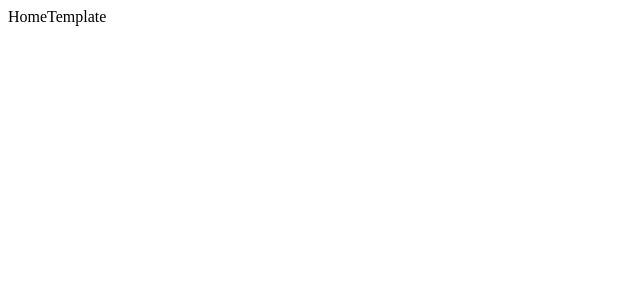
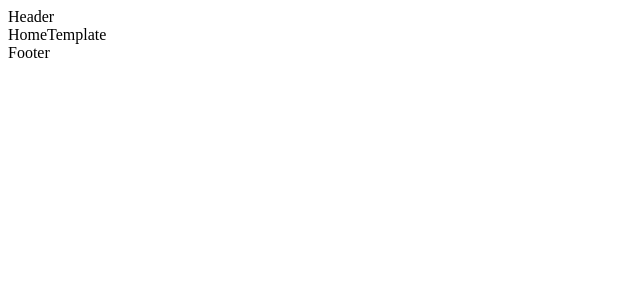
Before and after one commit to spring1826/purpleIO-assignment, a Next.js app: page / in a window 1280 px wide. Shown: the top 300 px of the page, without its empty margins (0-640 px from the left). Built offline with nearby package versions, Linux system fonts and the light colour scheme.

Commit message:
feat: add layout component

```diff
--- /dev/null
+++ b/components/Footer/Footer.style.ts
@@ -0,0 +1,3 @@
+import styled from "styled-components";
+
+export const Wtrapper = styled.div``;
--- /dev/null
+++ b/components/Footer/Footer.tsx
@@ -0,0 +1,7 @@
+import * as S from "./Footer.style";
+
+interface FooterProps {}
+
+export const Footer: React.FC<FooterProps> = (props) => {
+  return <S.Wtrapper>Footer</S.Wtrapper>;
+};
--- /dev/null
+++ b/components/Header/Header.style.ts
@@ -0,0 +1,3 @@
+import styled from "styled-components";
+
+export const Wtrapper = styled.div``;
--- /dev/null
+++ b/components/Header/Header.tsx
@@ -0,0 +1,7 @@
+import * as S from "./Header.style";
+
+interface HeaderProps {}
+
+export const Header: React.FC<HeaderProps> = (props) => {
+  return <S.Wtrapper>Header</S.Wtrapper>;
+};
--- /dev/null
+++ b/components/Layout/Layout.style.ts
@@ -0,0 +1,3 @@
+import styled from "styled-components";
+
+export const Wtrapper = styled.div``;
--- /dev/null
+++ b/components/Layout/Layout.tsx
@@ -0,0 +1,19 @@
+import { Footer } from "../Footer/Footer";
+import { Header } from "../Header/Header";
+import * as S from "./Layout.style";
+
+interface LayoutProps {
+  children: React.ReactNode;
+}
+
+const Layout: React.FC<LayoutProps> = (props) => {
+  return (
+    <>
+      <Header />
+      <main>{props.children}</main>
+      <Footer />
+    </>
+  );
+};
+
+export default Layout;
--- a/pages/_app.tsx
+++ b/pages/_app.tsx
@@ -1,7 +1,12 @@
 import type { AppProps } from "next/app";
+import Layout from "../components/Layout/Layout";
 
 function MyApp({ Component, pageProps }: AppProps) {
-  return <Component {...pageProps} />;
+  return (
+    <Layout>
+      <Component {...pageProps} />
+    </Layout>
+  );
 }
 
 export default MyApp;
```
